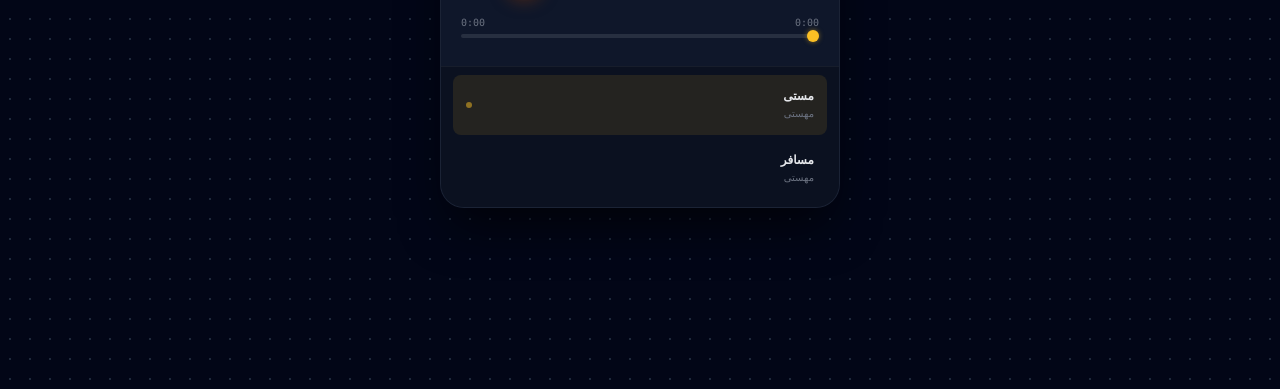
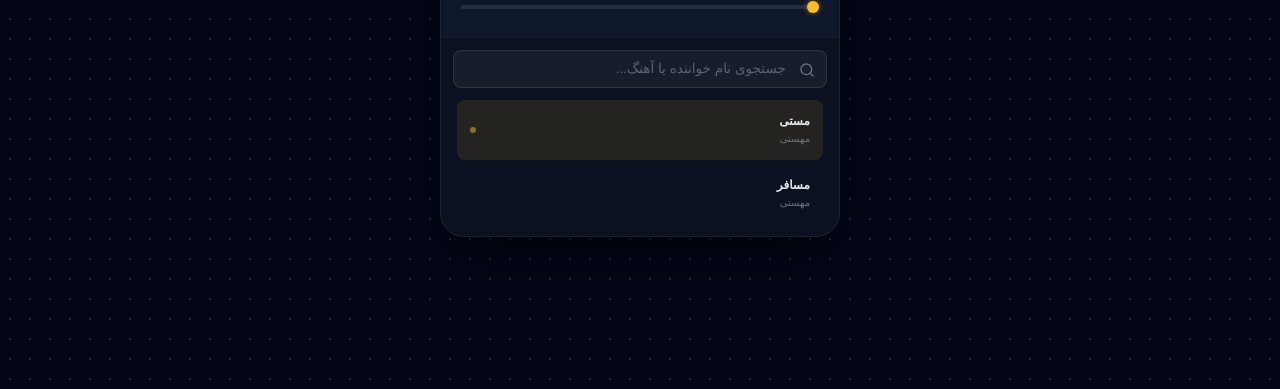
Before and after one commit to araghlover/MUSIC, a plain HTML site: page index.html in a window 1280 px wide. Shown: the part 411-800 px from the top of the page. Drawn offline with nearby package versions, Linux system fonts and the light colour scheme; a small style sheet from the web is missing.

Commit message:
Update index.html

```diff
--- a/index.html
+++ b/index.html
@@ -17,7 +17,7 @@
 
         body {
             font-family: 'Vazirmatn', sans-serif;
-            background-color: #020617; /* رنگ پس‌زمینه صفحه (خیلی تیره) */
+            background-color: #020617;
             background-image: radial-gradient(#1e293b 1px, transparent 1px);
             background-size: 20px 20px;
             min-height: 100vh;
@@ -32,7 +32,7 @@
             height: 12px;
             width: 12px;
             border-radius: 50%;
-            background: #fbbf24; /* طلایی روشن */
+            background: #fbbf24;
             margin-top: -4px;
             cursor: pointer;
             box-shadow: 0 0 5px rgba(251, 191, 36, 0.5);
@@ -45,13 +45,12 @@
             border-radius: 2px;
         }
 
-        /* کانتینر اصلی پلیر با تم سرمه‌ای */
         .player-card {
-            background: #0f172a; /* سرمه‌ای تیره */
+            background: #0f172a;
             border-radius: 24px;
             box-shadow: 0 25px 50px -12px rgba(0, 0, 0, 0.7);
             width: 100%;
-            max-width: 400px; /* کمی عریض‌تر برای جا شدن دکمه‌ها کنار متن */
+            max-width: 400px;
             overflow: hidden;
             border: 1px solid rgba(255, 255, 255, 0.05);
             color: white;
@@ -86,14 +85,13 @@
             animation-play-state: paused;
         }
 
-        /* استایل هدر بزرگتر */
         .header-container {
             background-image: url('bg.png');
             background-size: cover;
             background-position: center;
             position: relative;
             overflow: hidden;
-            min-height: 160px; /* ارتفاع متناسب */
+            min-height: 160px;
             border-bottom: 1px solid rgba(255,255,255,0.1);
         }
 
@@ -113,6 +111,24 @@
             transform: translateY(-50%);
             z-index: 20;
         }
+
+        /* استایل اینپوت جستجو */
+        .search-box {
+            background: rgba(255, 255, 255, 0.05);
+            border: 1px solid rgba(255, 255, 255, 0.1);
+            color: #fff;
+            font-size: 0.85rem;
+            transition: all 0.3s ease;
+        }
+        .search-box:focus {
+            background: rgba(255, 255, 255, 0.1);
+            border-color: #fbbf24;
+            outline: none;
+            box-shadow: 0 0 0 2px rgba(251, 191, 36, 0.2);
+        }
+        .search-box::placeholder {
+            color: rgba(255, 255, 255, 0.3);
+        }
     </style>
 </head>
 <body class="flex items-center justify-center p-4 min-h-screen">
@@ -125,19 +141,15 @@
             <img src="safhe.png" alt="Vinyl Disc" class="rotating-disc paused-anim" id="vinylDisc">
         </div>
 
-        <!-- بدنه پلیر (سرمه‌ای) -->
+        <!-- بدنه پلیر -->
         <div class="flex flex-col px-5 py-5 w-full">
 
-            <!-- ردیف اصلی: اطلاعات آهنگ + دکمه‌ها -->
             <div class="flex flex-row items-center justify-between w-full mb-5 gap-3">
-
-                <!-- اطلاعات آهنگ (سمت راست) -->
                 <div class="flex flex-col overflow-hidden text-right flex-1 min-w-0 pr-1">
                     <h2 id="songTitle" class="text-lg font-bold text-white mb-0.5 truncate tracking-wide leading-tight">انتخاب آهنگ...</h2>
                     <p id="artistName" class="text-gray-400 text-xs font-light truncate">...</p>
                 </div>
 
-                <!-- دکمه‌های کنترل (سمت چپ) - جلو متن -->
                 <div class="flex items-center gap-3 shrink-0">
                     <button id="prevBtn" class="text-gray-400 hover:text-amber-400 transition active:scale-95 p-1">
                         <i data-lucide="skip-back" class="w-5 h-5"></i>
@@ -153,7 +165,6 @@
                 </div>
             </div>
 
-            <!-- نوار پیشرفت -->
             <div class="w-full mb-1 flex justify-between text-[10px] text-gray-500 font-mono dir-ltr">
                 <span id="currentTime">0:00</span>
                 <span id="duration">0:00</span>
@@ -161,8 +172,15 @@
             <input type="range" id="progressBar" value="0" class="w-full mb-2" disabled>
         </div>
 
-        <!-- لیست پخش (سرمه‌ای تیره) -->
-        <div class="bg-[#0b1120] border-t border-white/5 p-2">
+        <!-- لیست پخش -->
+        <div class="bg-[#0b1120] border-t border-white/5 p-3">
+            <!-- جستجو -->
+            <div class="relative mb-3">
+                <input type="text" id="searchInput" placeholder="جستجوی نام خواننده یا آهنگ..."
+                       class="search-box w-full px-4 py-2 rounded-lg pr-10">
+                <i data-lucide="search" class="w-4 h-4 text-gray-500 absolute top-3 right-3 pointer-events-none"></i>
+            </div>
+
             <div class="playlist-scroll overflow-y-auto px-1">
                 <ul id="playlistContainer" class="space-y-1">
                     <li class="text-center text-xs text-gray-500 py-4">در حال خواندن فایل...</li>
@@ -187,11 +205,14 @@
         const durationEl = document.getElementById('duration');
         const playlistContainer = document.getElementById('playlistContainer');
         const vinylDisc = document.getElementById('vinylDisc');
+        const searchInput = document.getElementById('searchInput'); // المنت جستجو
 
         let playlist = [];
-        let currentTrackIndex = 0;
+        let filteredPlaylist = []; // لیست فیلتر شده برای نمایش
+        let currentTrackIndex = 0; // ایندکس در لیست اصلی
         let isPlaying = false;
 
+        // لود کردن فایل
         async function loadPlaylistFile() {
             try {
                 const timestamp = new Date().getTime();
@@ -227,8 +248,11 @@ https://cdn.musicgitar.ir/Music/Mahasti/320/Mahasti%20-%20Mosafer%20[320].mp3?sr
                     };
                 });
 
+            // در ابتدا لیست فیلتر شده همان لیست اصلی است
+            filteredPlaylist = [...playlist];
+
             if (playlist.length > 0) {
-                renderPlaylistUI();
+                renderPlaylistUI(filteredPlaylist);
                 loadTrack(0, false);
             } else {
                 songTitle.innerText = "لیست خالی";
@@ -237,23 +261,45 @@ https://cdn.musicgitar.ir/Music/Mahasti/320/Mahasti%20-%20Mosafer%20[320].mp3?sr
             }
         }
 
-        function renderPlaylistUI() {
+        // تابع نمایش لیست (با ورودی دلخواه)
+        function renderPlaylistUI(items) {
             playlistContainer.innerHTML = '';
-            playlist.forEach((track, index) => {
+
+            if (items.length === 0) {
+                playlistContainer.innerHTML = '<li class="text-center text-xs text-gray-500 py-2">نتیجه‌ای یافت نشد</li>';
+                return;
+            }
+
+            items.forEach((track) => {
+                // پیدا کردن ایندکس واقعی آهنگ در لیست اصلی برای درست کار کردن کلیک
+                const realIndex = playlist.indexOf(track);
+
                 const li = document.createElement('li');
-                li.className = `p-3 rounded-lg cursor-pointer flex items-center justify-between text-xs group hover:bg-white/5 transition border border-transparent ${index === currentTrackIndex ? 'playing-row' : ''}`;
+                li.className = `p-3 rounded-lg cursor-pointer flex items-center justify-between text-xs group hover:bg-white/5 transition border border-transparent ${realIndex === currentTrackIndex ? 'playing-row' : ''}`;
                 li.innerHTML = `
                     <div class="flex flex-col overflow-hidden w-full">
                         <span class="font-bold truncate text-gray-200 group-hover:text-amber-400">${track.title}</span>
                         <span class="text-[10px] text-gray-500 truncate mt-0.5">${track.artist}</span>
                     </div>
-                    ${index === currentTrackIndex ? '<div class="mr-2"><div class="w-1.5 h-1.5 rounded-full bg-amber-400 animate-pulse"></div></div>' : ''}
+                    ${realIndex === currentTrackIndex ? '<div class="mr-2"><div class="w-1.5 h-1.5 rounded-full bg-amber-400 animate-pulse"></div></div>' : ''}
                 `;
-                li.onclick = () => loadTrack(index, true);
+                li.onclick = () => loadTrack(realIndex, true);
                 playlistContainer.appendChild(li);
             });
             lucide.createIcons();
         }
+
+        // لاجیک جستجو
+        searchInput.addEventListener('input', (e) => {
+            const query = e.target.value.toLowerCase().trim();
+
+            filteredPlaylist = playlist.filter(track =>
+                track.title.toLowerCase().includes(query) ||
+                track.artist.toLowerCase().includes(query)
+            );
+
+            renderPlaylistUI(filteredPlaylist);
+        });
 
         function loadTrack(index, playImmediately) {
             currentTrackIndex = index;
@@ -263,7 +309,9 @@ https://cdn.musicgitar.ir/Music/Mahasti/320/Mahasti%20-%20Mosafer%20[320].mp3?sr
             songTitle.innerText = track.title;
             artistName.innerText = track.artist;
 
-            renderPlaylistUI();
+            // بروزرسانی UI (برای اینکه هایلایت آهنگ فعال جابجا شود)
+            // از filteredPlaylist استفاده می‌کنیم تا اگر جستجو فعال بود، لیست نپرد
+            renderPlaylistUI(filteredPlaylist);
 
             if (playImmediately) {
                 playSong();
@@ -312,7 +360,6 @@ https://cdn.musicgitar.ir/Music/Mahasti/320/Mahasti%20-%20Mosafer%20[320].mp3?sr
 
             const progressPercent = (currentTime / duration) * 100;
             progressBar.value = progressPercent;
-            // تنظیم جهت متن زمان برای نمایش صحیح
             currentTimeEl.parentElement.style.direction = 'ltr';
             currentTimeEl.innerText = formatTime(currentTime);
             durationEl.innerText = formatTime(duration);
```
